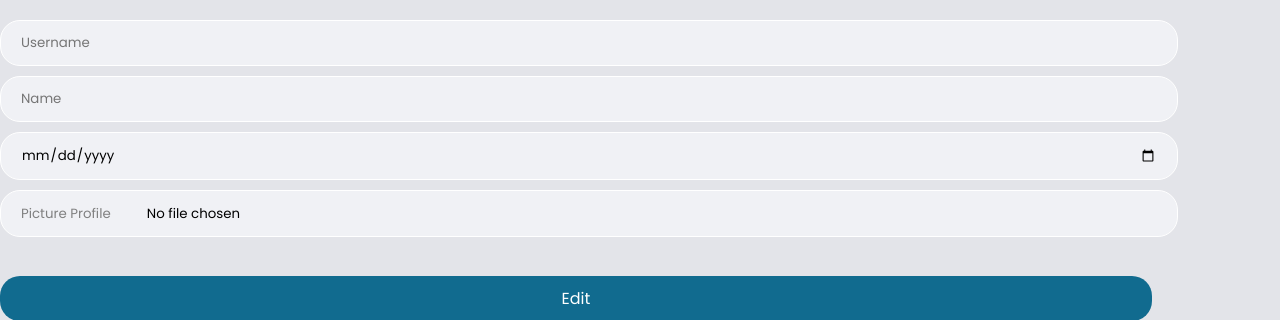
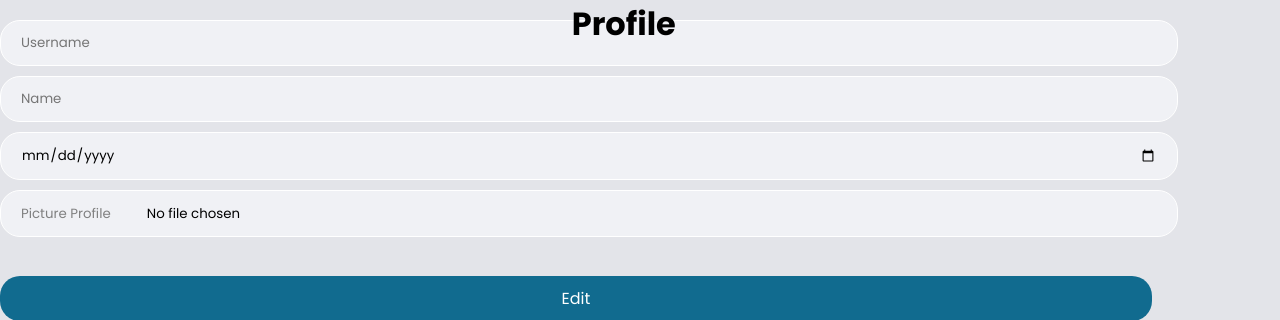
Before and after one commit to VitoKa29/Calendar-Project, a PHP site: page /profile.php in a window 1280 px wide. Shown: the part 100-420 px from the top of the page. Run offline with PHP 8.4, Linux system fonts and the light colour scheme; data comes from the database, SQL or seed files in the repository; data that the repository does not hold is empty.

Commit message:
Modify Design Profile

```diff
--- a/css/profile.css
+++ b/css/profile.css
@@ -14,6 +14,16 @@ body {
   background: #e3e4e9;
 }
 
+h1 {
+  position: absolute;
+  top: 30px;
+  right: 47.2%;
+  text-align: center;
+  margin-top: 70px;
+  margin-left: 100px;
+  z-index: 2;
+}
+
 .Profile-pic {
   width: 100px;
   height: 100px;
@@ -23,7 +33,7 @@ body {
 
 .container {
   width: 100%;
-  height: 100vh;
+  height: 96.5vh;
   position: relative;
 }
 
--- a/profile.php
+++ b/profile.php
@@ -11,6 +11,7 @@ $data = mysqli_fetch_assoc($sql);
 <head>
     <link rel="stylesheet" href="css/profile.css">
 </head>
+  <h1>Profile</h1>
     <div class="box">
       <img src="<?php echo $data["gambar_profile"]; ?>" alt="Profile Picture" class="Profile-pic">
       <form
```
